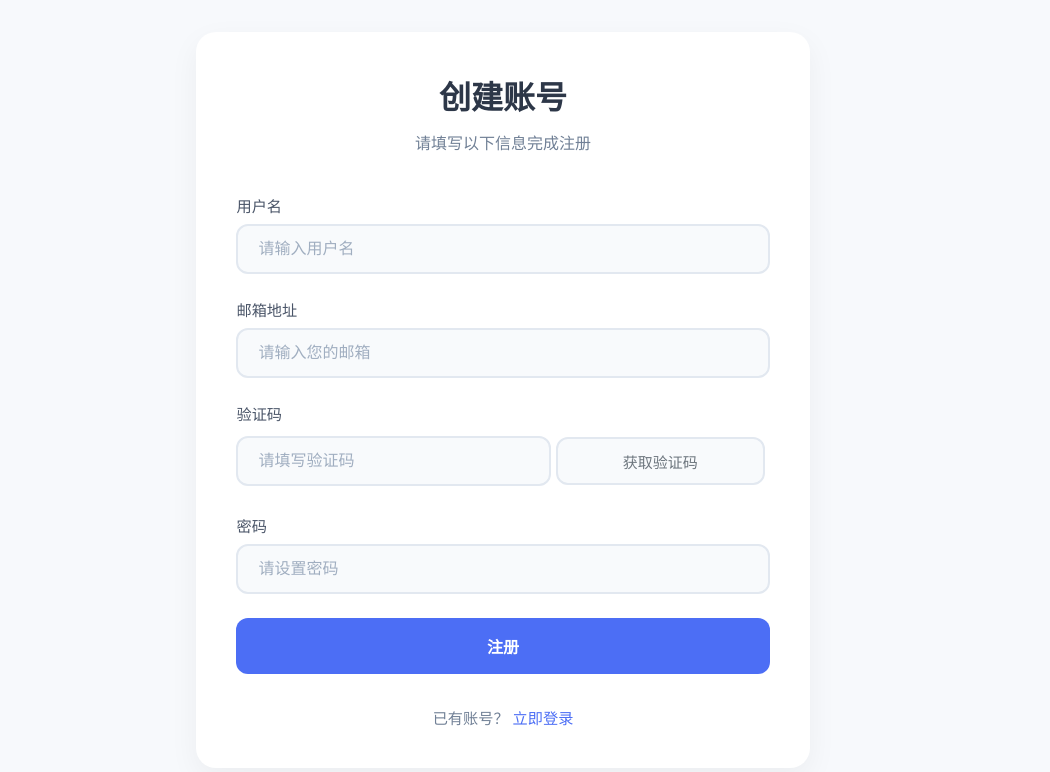
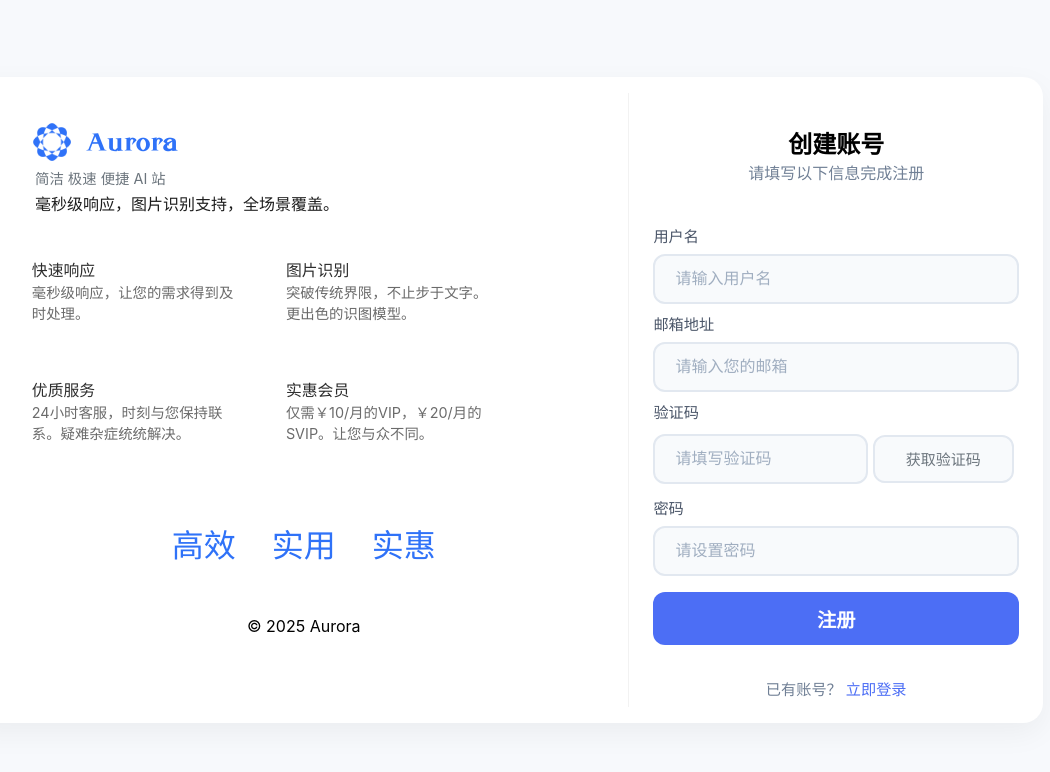
Before and after one commit to huanyan434/Aurora, a Flask app: page /auth/signup in a window 1280 px wide. Shown: the top 772 px of the page, without its empty margins (137-1187 px from the left). Run offline with Flask 3, Linux system fonts and the light colour scheme.

Commit message:
react: 重构UI*2

```diff
--- a/app/static/css/auth.css
+++ b/app/static/css/auth.css
@@ -37,15 +37,133 @@ body {
 /* 认证容器 */
 .auth-container {
     background: white;
-    padding: 2.5rem;
+    display: flex;
+    padding: 0.5rem;
     border-radius: 20px;
     box-shadow: 0 10px 30px rgba(0, 0, 0, 0.05);
-    width: 49.44%;
-    min-width: 330px;
-    max-width: 700px;
+    width: 94%;
+    max-width: 1080px;
+    min-width: 256px;
     transition: all 0.3s ease;
 }
 
+.auth-card {
+    margin: 0.5rem;
+    padding: 0.5rem;
+}
+
+.auth-card.left {
+    width: 63%;
+    display: flex;
+    flex-direction: column;
+    padding: 1.5rem;
+    border-right: 1px solid rgba(0,0,0,.05);
+}
+
+@font-face {
+    font-family: "Crystal-Medium";
+    src: url('/static/fonts/Crystal-Medium.ttf') format('truetype');
+}
+
+.auth-card.left .header {
+    margin-left: 1.5rem;
+    display: flex;
+    flex-direction: row;
+    align-items: center;
+    font-family: "Crystal-Medium";
+}
+
+.auth-card.left .header h2 {
+    color: #2F72F8;
+    margin-left: 0.5rem;
+}
+
+.auth-card.left .con1 p {
+    color: #6c757d;
+    margin-left: 2rem;
+    font-size: 0.9rem;
+}
+
+.auth-card.left .con2 p {
+    margin-top: 0.2rem;
+    margin-left: 2rem;
+    color: #1d1d1d;
+}
+
+.auth-card.left .con3 {
+    display: ruby;
+    margin-top: 1rem;
+}
+
+.auth-card.left .con3 .block {
+    width: 240px;
+    height: 110px;
+    margin: 0.3rem;
+    padding: 0.5rem;
+    display: flex;
+    flex-direction: column;
+    justify-content: center;
+}
+
+.auth-card.left .con3 .block span {
+    color: #2d2d2d;
+    font-size: 0.99rem;
+    margin-left: 1rem;
+}
+
+.auth-card.left .con3 .block p {
+    color: #6b6b6b;
+    font-size: 0.9rem;
+    margin-left: 1rem;
+}
+
+.auth-card.left .con4 {
+    display: flex;
+    flex-direction: row;
+    justify-content: center;
+    margin-top: 3rem;
+}
+
+.auth-card.left .con4 .block {
+    width: 100px;
+    height: 50px;
+    font-size: 2rem;
+    display: flex;
+    align-items: center;
+    justify-content: center;
+    color: #2F72F8;
+}
+
+.auth-card.left .footer {
+    margin-top: 3rem;
+    display: flex;
+    justify-content: center;
+}
+
+.auth-card.right {
+    width: 37%;
+    padding-top: 2rem;
+}
+
+/* 移动端 */
+@media (max-width: 768px) {
+    .auth-container {
+        width: 94%;
+    }
+
+    .auth-card {
+        margin: 0;
+        padding: 0.2rem;
+    }
+
+    .auth-card.left {
+        display: none;
+    }
+
+    .auth-card.right{
+        width: 100%;
+    }
+}
 /* 标题样式 */
 .auth-header {
     text-align: center;
@@ -135,12 +253,12 @@ body {
 /* 按钮样式 */
 .submit-btn {
     width: 100%;
-    padding: 1rem;
+    padding: 0.8rem;
     background: #4c6ef5;
     color: white;
     border: none;
     border-radius: 12px;
-    font-size: 1rem;
+    font-size: 1.2rem;
     font-weight: 600;
     cursor: pointer;
     transition: all 0.2s ease;
@@ -285,3 +403,7 @@ body {
     padding: 0.875rem 0.5rem;
     font-size: 15px;
 }
+
+.verify_code_button:hover {
+    border: 2px solid #cbd5e0;
+}
--- a/app/templates/auth/signup.html
+++ b/app/templates/auth/signup.html
@@ -11,34 +11,68 @@
     <div class="alert-container"></div>
 
     <div class="auth-container">
+        <div class="auth-card left">
+            <div class="header">
+                <img src="/static/icon.png" width="50" height="50" />
+                <h2>Aurora</h2>
+            </div>
+            <div class="con1">
+                <p>简洁 极速 便捷 AI 站</p>
+            </div>
+            <div class="con2">
+                <p>毫秒级响应，图片识别支持，全场景覆盖。</p>
+            </div>
+            <div class="con3">
+                <div class="block">
+                    <span>快速响应</span>
+                    <p>毫秒级响应，让您的需求得到及时处理。</p>
+                </div>
+                <div class="block">
+                    <span>图片识别</span>
+                    <p>突破传统界限，不止步于文字。更出色的识图模型。</p>
+                </div>
+                <div class="block">
+                    <span>优质服务</span>
+                    <p>24小时客服，时刻与您保持联系。疑难杂症统统解决。</p>
+                </div>
+                <div class="block">
+                    <span>实惠会员</span>
+                    <p>仅需￥10/月的VIP，￥20/月的SVIP。让您与众不同。</p>
+                </div>
+            </div>
+            <div class="con4">
+                <div class="block">
+                    高效
+                </div>
+                <div class="block">
+                    实用
+                </div>
+                <div class="block">
+                    实惠
+                </div>
+            </div>
+            <div class="footer">
+                <p>© 2025 Aurora</p>
+            </div>
+        </div>
+        <div class="auth-card right">
             <div class="auth-header">
-            <h1>创建账号</h1>
+                <h2>创建账号</h2>
                 <p>请填写以下信息完成注册</p>
             </div>
-
-        {% with messages = get_flashed_messages(with_categories=true) %}
-            {% if messages %}
-                <div class="alert">
-                    {% for category, message in messages %}
-                        <div class="popup-alert {{ category }}">{{ message }}</div>
-                    {% endfor %}
-                </div>
-            {% endif %}
-        {% endwith %}
-
-        <div class="form-group">
+            <div class="form-group" style="margin-bottom: 0.5rem;">
                 <label for="username">用户名</label>
                 <input type="text" id="username" name="username" required
                         placeholder="请输入用户名">
             </div>
 
-        <div class="form-group">
+            <div class="form-group" style="margin-bottom: 0.5rem;">
                 <label for="email">邮箱地址</label>
                 <input type="email" id="email" name="email" required
                         placeholder="请输入您的邮箱">
             </div>
 
-        <div class="form-group">
+            <div class="form-group" style="margin-bottom: 0.5rem;">
                 <label for="verify_code">验证码</label>
                 <div style="display: flex; align-items: center;">
                     <input type="text" id="verify_code" name="verify_code" required
@@ -49,7 +83,7 @@
                 </div>
             </div>
 
-        <div class="form-group">
+            <div class="form-group" style="margin-bottom: 1rem;">
                 <label for="password">密码</label>
                 <input type="password" id="password" name="password" required
                         placeholder="请设置密码">
@@ -59,6 +93,7 @@
 
             <div class="auth-footer">
                 已有账号？<a href="/auth/login">立即登录</a>
+            </div>
         </div>
     </div>
 
--- a/app/templates/chat/index.html
+++ b/app/templates/chat/index.html
@@ -75,7 +75,7 @@
         <div class="sidebar-overlay"></div>
 
         <!-- 侧边栏 -->
-        <div class="conversation-sidebar {{ 'collapsed' if session.get('sidebar_collapsed') else '' }}">
+        <div class="conversation-sidebar">
             <div class="sidebar-header">
                 <div class="aurora-title">
                     <img src="/static/icon.png" alt="Aurora Logo" class="aurora-logo light-mode-logo">
```
Also changed, not shown: app/templates/auth/login.html (+36 -1 lines). Lines whose indentation alone changed are shown as unchanged.
